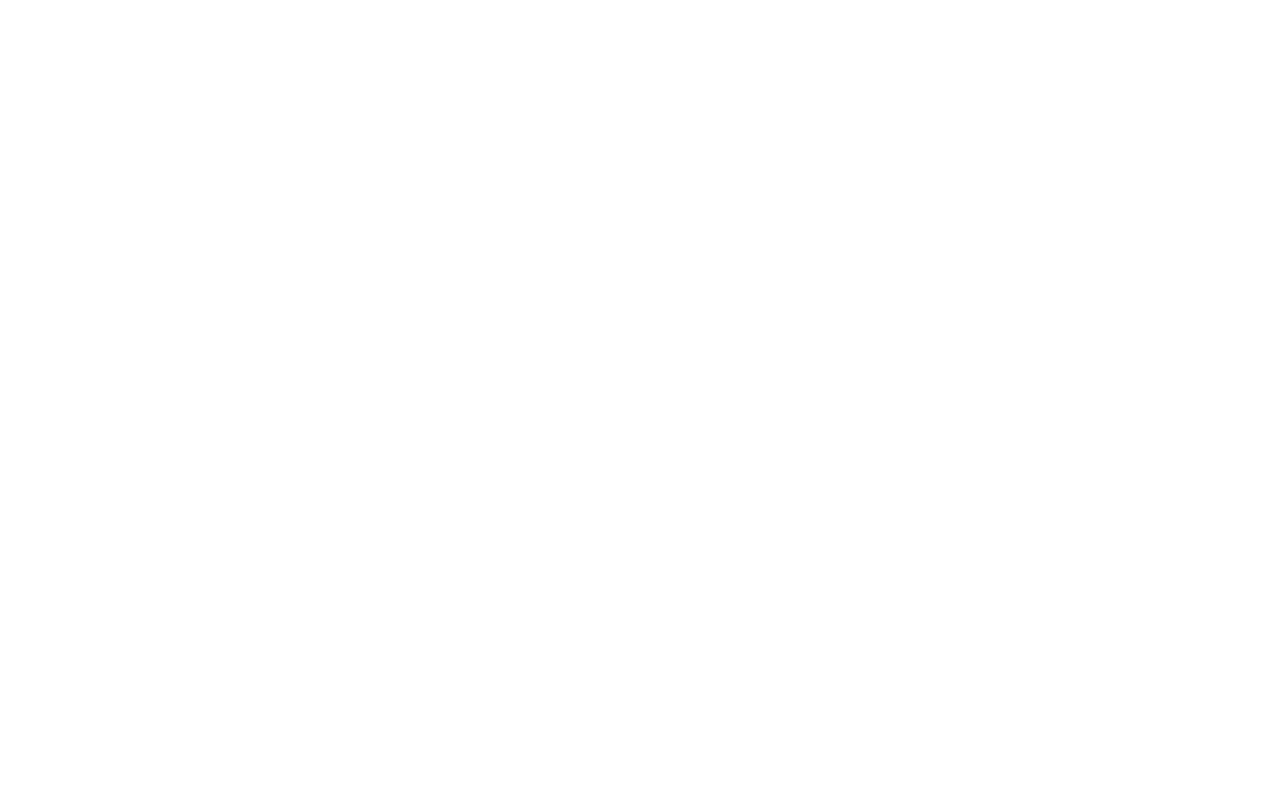
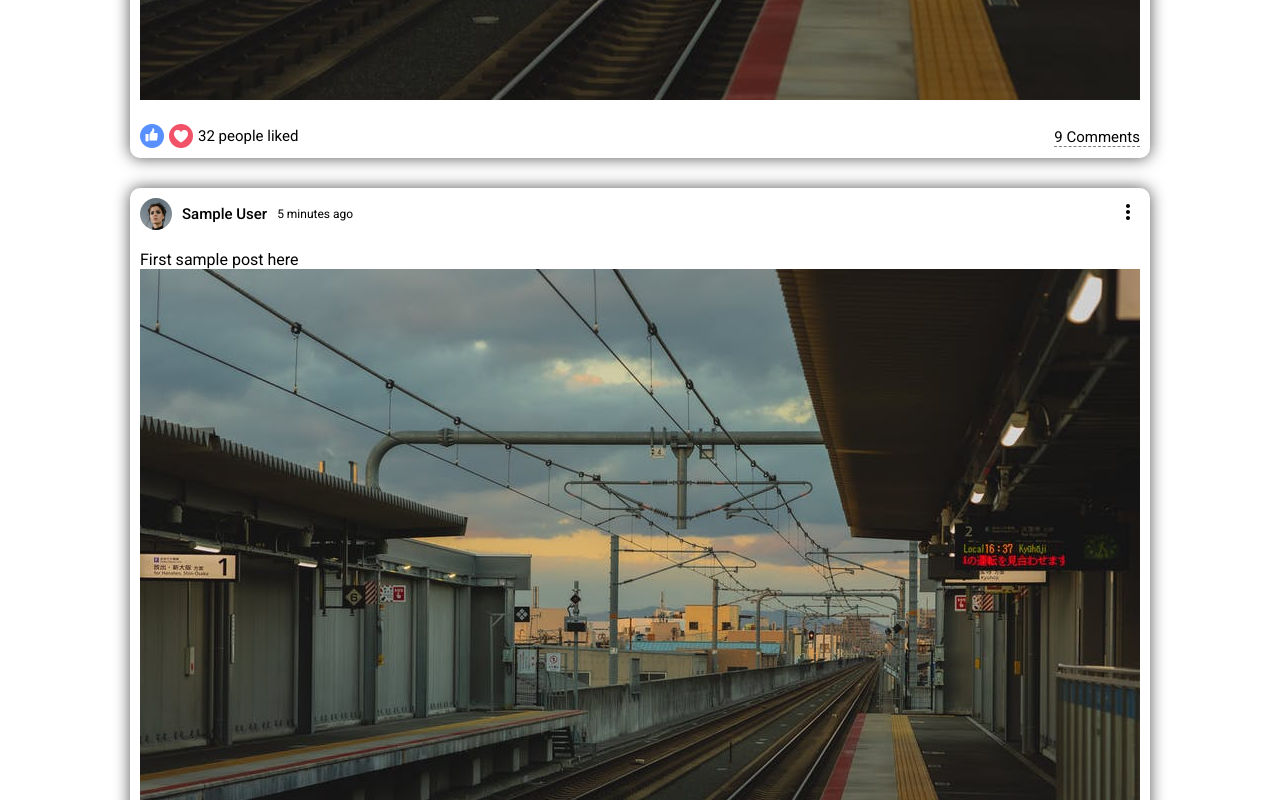
Before and after one commit to jschaefmn/social-media-app, a React (Create React App) app in the folder client/: page / in a window 1280 px wide. Shown: the part 1920-2720 px from the top of the page. Before the commit the page ends 1233 px from the top, so only its background shows below. Built offline with nearby package versions, Linux system fonts and the light colour scheme.

Commit message:
finished feed

```diff
--- a/client/src/components/feed/Feed.jsx
+++ b/client/src/components/feed/Feed.jsx
@@ -8,6 +8,10 @@ export default function Feed() {
       <div className="feedWrapper">
         <Share />
         <Post />
+        <Post />
+        <Post />
+        <Post />
+        <Post />
       </div>
     </div>
   )
--- a/client/src/components/post/post.css
+++ b/client/src/components/post/post.css
@@ -58,3 +58,20 @@
   display: flex;
   align-items: center;
 }
+
+.likeIcon {
+  width: 24px;
+  height: 24px;
+  margin-right: 5px;
+  cursor: pointer;
+}
+
+.postLikeCounter {
+  font-size: 15px;
+}
+
+.postCommentText {
+  cursor: pointer;
+  border-bottom: 1px dashed gray;
+  font-size: 15px;
+}
```
